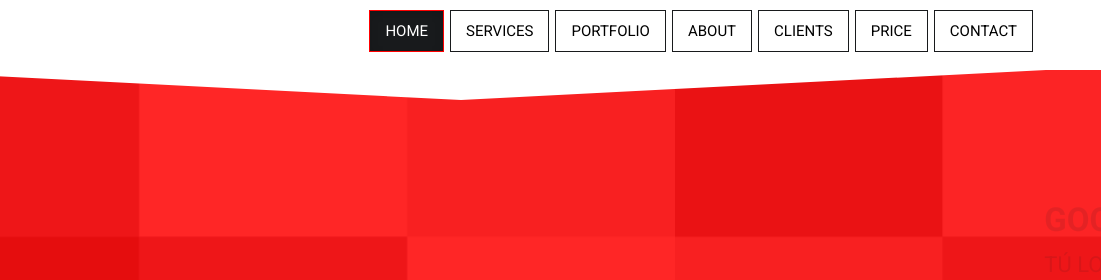
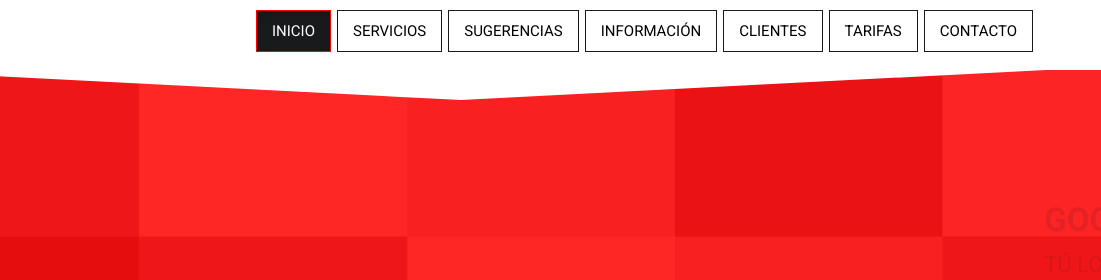
Before and after one commit to marticam/gocargo, a plain HTML site: page pluton/Html/index.html in a window 1280 px wide. Shown: the top 280 px of the page, 179-1280 px from the left. Drawn offline with Linux system fonts and the light colour scheme; some packages are replaced by stand-ins of ours.

Commit message:
Changes to Navigation Bar

```diff
--- a/pluton/Html/index.html
+++ b/pluton/Html/index.html
@@ -37,13 +37,13 @@
                     <!-- Main navigation -->
                     <div class="nav-collapse collapse pull-right">
                         <ul class="nav" id="top-navigation">
-                            <li class="active"><a href="#home">Home</a></li>
-                            <li><a href="#service">Services</a></li>
-                            <li><a href="#portfolio">Portfolio</a></li>
-                            <li><a href="#about">About</a></li>
-                            <li><a href="#clients">Clients</a></li>
-                            <li><a href="#price">Price</a></li>
-                            <li><a href="#contact">Contact</a></li>
+                            <li class="active"><a href="#home">Inicio</a></li>
+                            <li><a href="#service">Servicios</a></li>
+                            <li><a href="#portfolio">Sugerencias</a></li>
+                            <li><a href="#about">Información</a></li>
+                            <li><a href="#clients">Clientes</a></li>
+                            <li><a href="#price">Tarifas</a></li>
+                            <li><a href="#contact">Contacto</a></li>
                         </ul>
                     </div>
                     <!-- End main navigation -->
```
